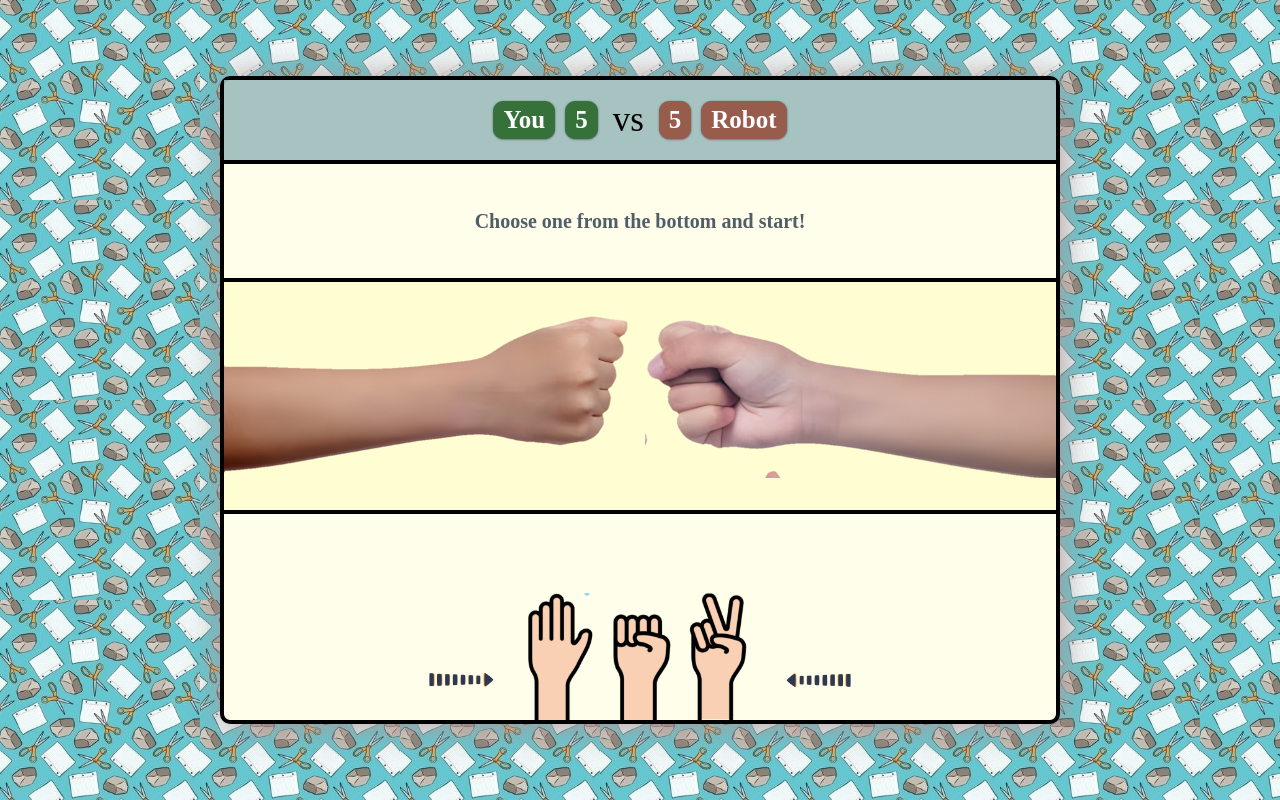
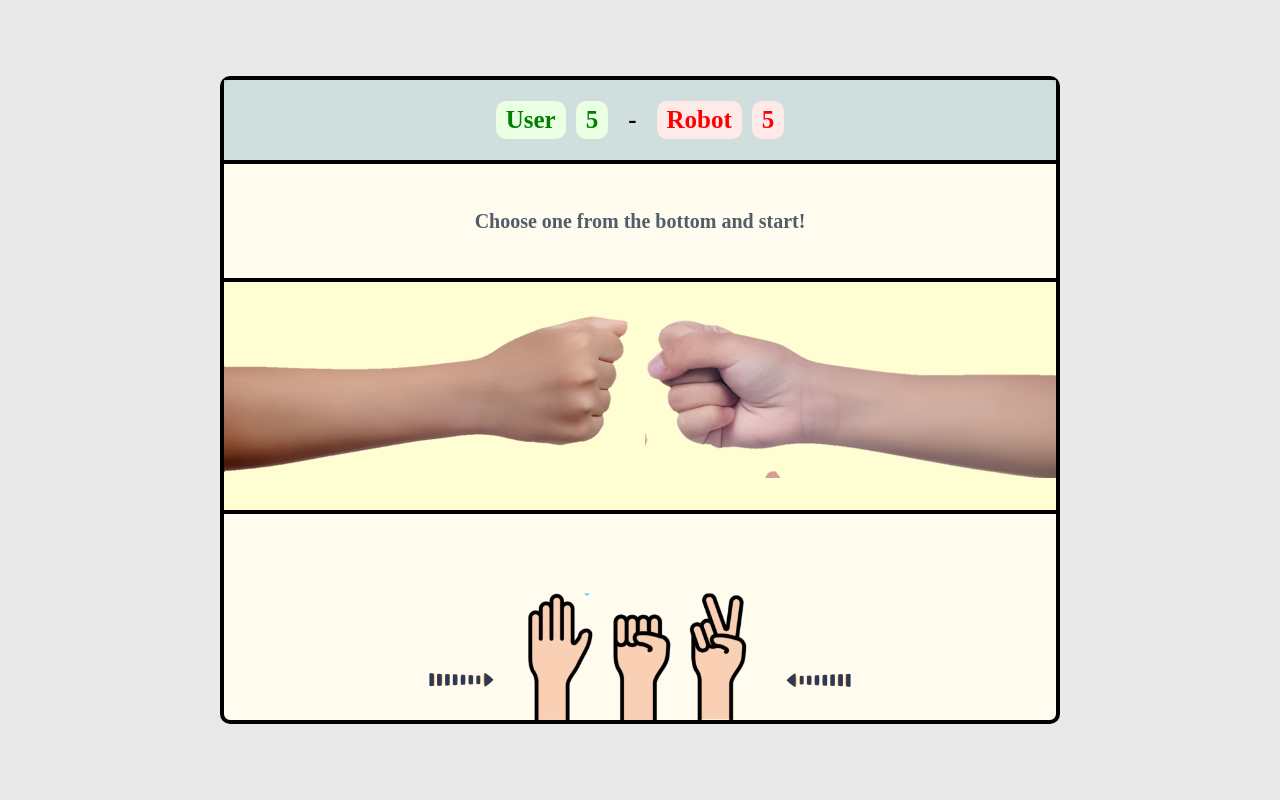
Before and after one commit to SMHasibHasnain/Frontend-Mini-Projects, a plain HTML site: page RockPaperScissors/index.html in a window 1280 px wide. Both pictures are taken after a click on the button "Yes, Obviously". Drawn offline with Linux system fonts and the light colour scheme; a web font is replaced by a local one.

Commit message:
recover previous commit as the new one has some design related issues

```diff
--- a/RockPaperScissors/index.html
+++ b/RockPaperScissors/index.html
@@ -4,10 +4,7 @@
     <meta charset="UTF-8">
     <meta name="viewport" content="width=device-width, initial-scale=1.0, user-scalable=yes">
     <title>Rock, Paper, Scissor Game - By Hasib Hasnain </title>
-    <meta name="author" content = "S M Hasib Hasnain">
-    <meta name="description" content = "This is a fun project while learning frontend development. Plain CSS, HTML and javascript has been used to build it. Used some basic graphicd to make it enjoyable!">
     <link rel="stylesheet" href="./style.css">
-
     <script src="./scripts.js" defer></script>
     <link rel="preconnect" href="https://fonts.googleapis.com">
 <link rel="preconnect" href="https://fonts.gstatic.com" crossorigin>
@@ -25,11 +22,11 @@
         </div>
         <div class="inner-container-2">
             <div class="scoreboard">
-                <div class="status-block user">You</div>
+                <div class="status-block user">User</div>
                 <div class="status-block user-score"></div>
-                <div class="vs">vs</div>
+                <div class="status-block vs">-</div>
+                <div class="status-block robot">Robot</div>
                 <div class="status-block robot-score"></div>
-                <div class="status-block robot">Robot</div>
             </div>
             <div class="log">
 
@@ -52,7 +49,6 @@
             </div>
             <div class="finishing-msg">
             </div>
-            <button class="btn" onclick="location.reload">Play again!</button>
         </div>
     </div>
 </body>
--- a/RockPaperScissors/style.css
+++ b/RockPaperScissors/style.css
@@ -39,10 +39,7 @@ html, body, head, h1, p {
 
 
 body {
-    background-image: url(./img/bg.jpg);
-    background-repeat: repeat;
-    background-size: 20rem;
-    background-color: #e7e7e7;
+    background-color: #e9e9e9;
     display: flex;
     justify-content: center;
     align-items: center;
@@ -56,13 +53,12 @@ body {
     min-width: 50rem;
     min-height: 50rem;
     /* padding: 1rem 2rem;  */
-    background-color: rgb(254, 254, 234);
+    background-color: rgb(255, 251, 238);
     border: .4rem solid black;
     border-radius: 1rem;
     text-align: center;
     display: flex;
     justify-content: center;
-    box-shadow: 2px 2px 35px rgb(173, 151, 151);
 }
 
 .inner-container-1{
@@ -108,7 +104,7 @@ body {
 }
 
 #btn1 {
-    background-color: #725557;
+    background-color: #80604b;
 }
 
 #btn2 {
@@ -127,7 +123,7 @@ body {
 }
 
 .scoreboard {
-    background-color: #9dbcbde6;
+    background-color: #cbdcdde6;
     width: 100%;
     height: 10vh;
     display: flex;
@@ -148,21 +144,15 @@ body {
     margin: .5rem;
     padding: .5rem 1rem;
     border-radius: 1rem;
-    box-shadow: .1px .5px 2px rgb(72, 95, 97);
-
 }
 
-.vs {
-    font-size: 3.5rem;
-    margin: 0px 10px;
-}
 .user, .user-score {
-    background-color: #357139;
-    color: rgb(255, 255, 255);
+    background-color: #ebffe3;
+    color: green;
 }
 .robot, .robot-score {
-    background-color: #985c4d;
-    color: rgb(255, 255, 255);
+    background-color: #ffeaea;
+    color: red;
 }
 
 .log {
```
Also changed, not shown: Interactive-Planet/index.html (+3 -3 lines), Interactive-Planet/style.css (+10 -10 lines).
